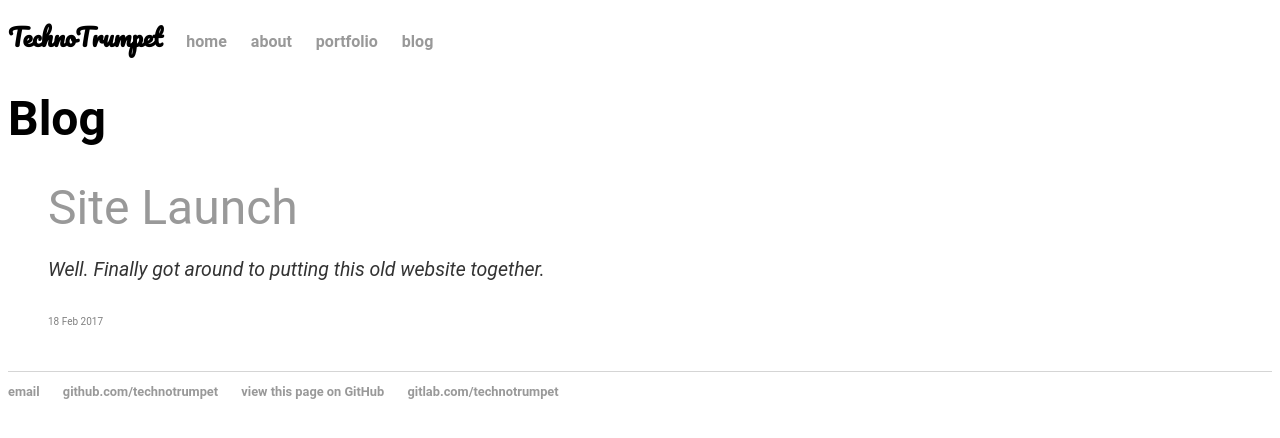
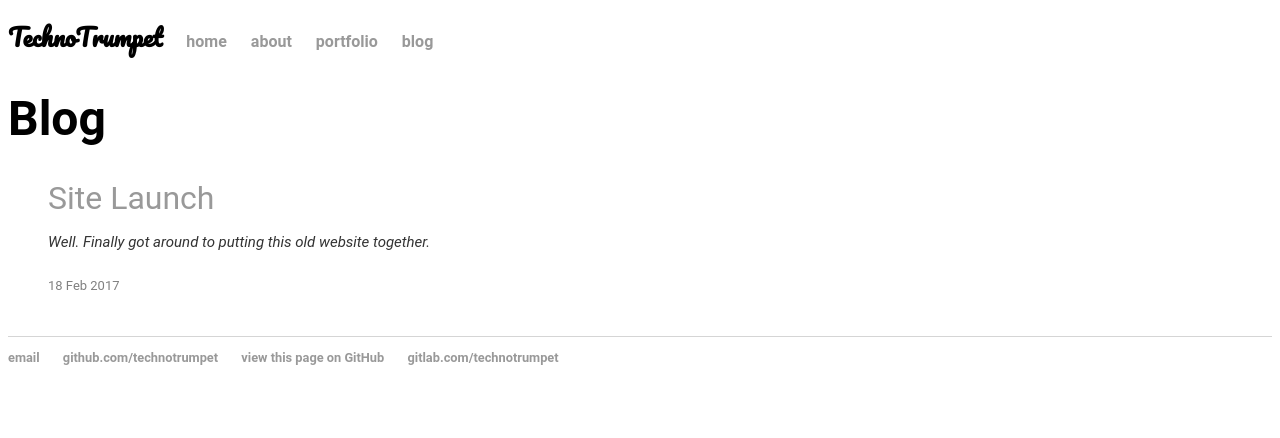
Before and after one commit to TechnoTrumpet/TechnoTrumpet.github.io, a Jekyll site: the page built from blog/index.html, in a window 1280 px wide. Shown: the top 438 px of the page. Built offline with Jekyll 4.4.1, drawn with Linux system fonts in a browser that asks for light colours.

Commit message:
Update index.html

```diff
--- a/blog/index.html
+++ b/blog/index.html
@@ -7,9 +7,9 @@ layout: default
 	<ul class="posts">
 
 	  {% for post in site.posts %}
-	    <li><font size="7"><a href="{{ post.url }}" title="{{ post.title }}">{{ post.title }}</a></font>
-		    <i><font size="2">{{ post.excerpt }}</font></i>
-		    <font size="1" color="grey"><!--<span>-->{{ post.date | date_to_string }}<!--</span>--></font>
+	    <li><font size="6"><a href="{{ post.url }}" title="{{ post.title }}">{{ post.title }}</a></font>
+		    <i><font size="1">{{ post.excerpt }}</font></i>
+		    <font size="2" color="grey"><!--<span>-->{{ post.date | date_to_string }}<!--</span>--></font>
 		</li>
 	  {% endfor %}
 	</ul>
```
